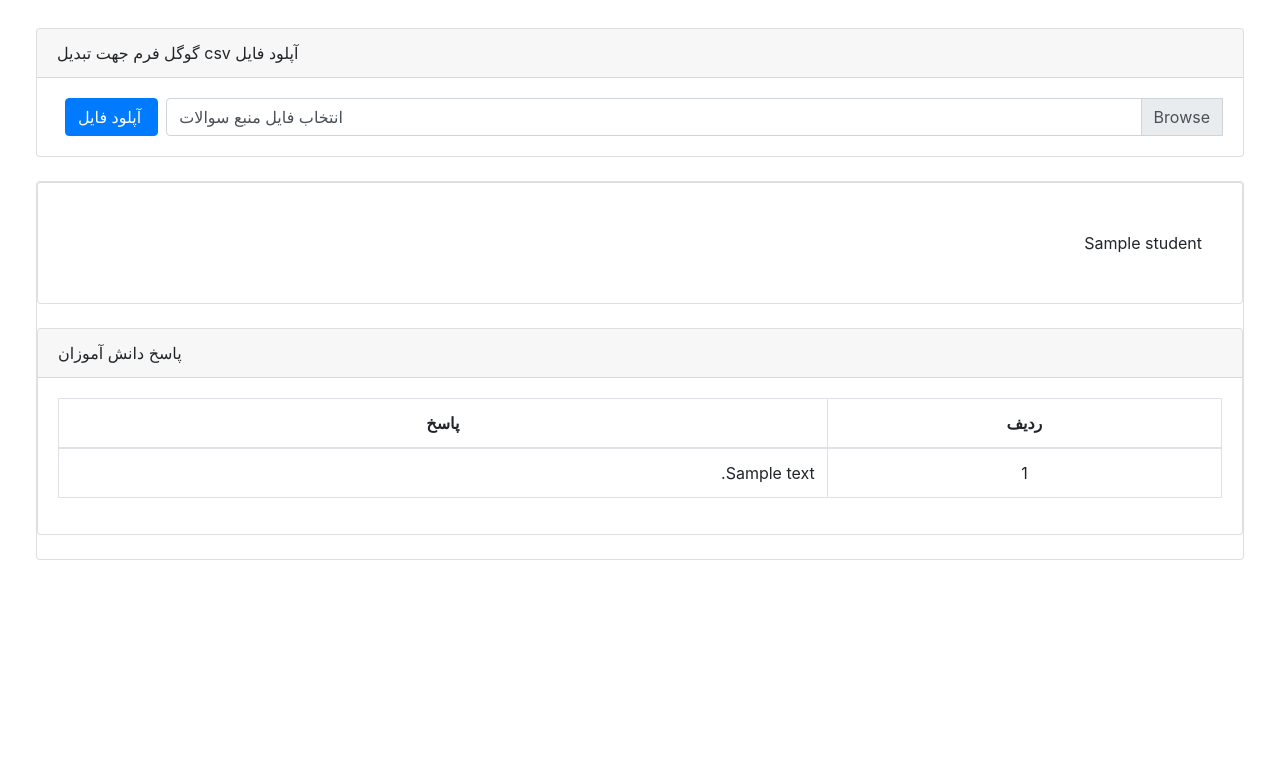
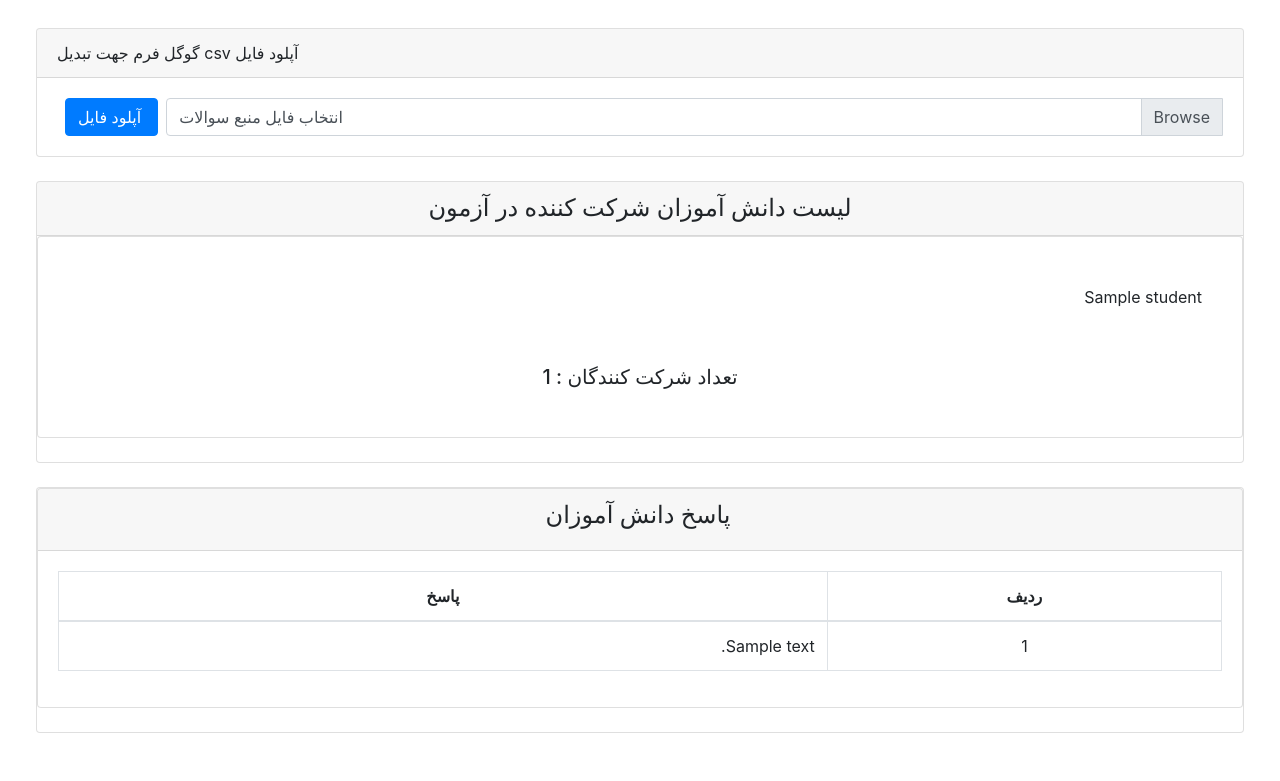
Before and after one commit to esafb52/GoogleFormParser, a Flask app: template app/templates/index.html in a window 1280 px wide. Shown: the part 56-837 px from the top of the page. Before the commit the page ends 616 px from the top, so only its background shows below. Run offline with Flask 2, Linux system fonts and the light colour scheme; the template is opened without the code that fills it: most values are stand-ins (such as "Sample title", 1, 10 or a date in 2020); parts of the project's set-up code (start-up, migrations or seed data) failed here and were passed over; some libraries are stand-ins or nearby versions.

Commit message:
add student count to app

```diff
--- a/app/app.py
+++ b/app/app.py
@@ -39,7 +39,8 @@ def file_upload():
 @app.route('/')
 def index():
     answers, students = get_form_result()
-    return render_template('index.html', data={'answers': answers, 'students': students})
+    count = len(students)
+    return render_template('index.html', data={'answers': answers, 'students': students, 'count': count})
 
 
 @app.route('/download', methods=['GET'])
--- a/app/templates/index.html
+++ b/app/templates/index.html
@@ -53,16 +53,25 @@
 
             {% if data.answers %}
                 <div class="col-xl-12 mt-4">
+
                     <div class="card mb-12">
+                        <h4 class="card-header text-center">لیست دانش آموزان شرکت کننده در آزمون</h4>
                         <div class="card mb-4" style="padding: 40px;text-align: justify;line-height: 40px">
 
                             {% for student in data.students %}
                                 {{ student }}
                             {% endfor %}
+                            <h5 class="text-center mt-5"> تعداد شرکت کنندگان : {{ data.count }}</h5>
                         </div>
+                    </div>
+                </div>
+                <div class="col-xl-12 mt-4">
+
+                    <div class="card mb-12">
+
                         <div class="card mb-4">
 
-                            <div class="card-header"><i class="fas fa-table mr-1 text-center"></i> پاسخ دانش آموزان
+                            <div class="card-header"><h4 class="fas fa-table mr-1 text-center"> پاسخ دانش آموزان</h4>
                             </div>
                             <div class="card-body">
 
```
